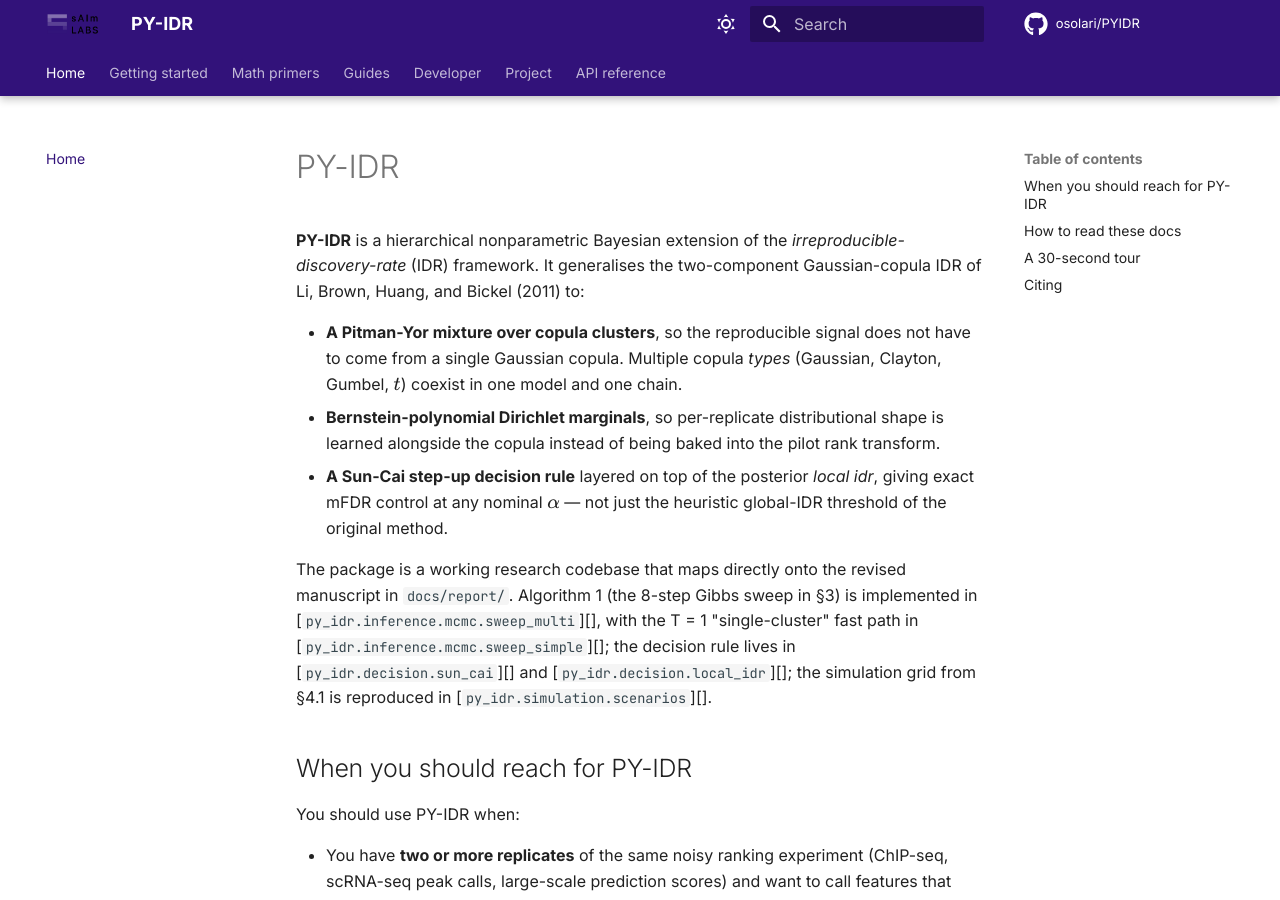
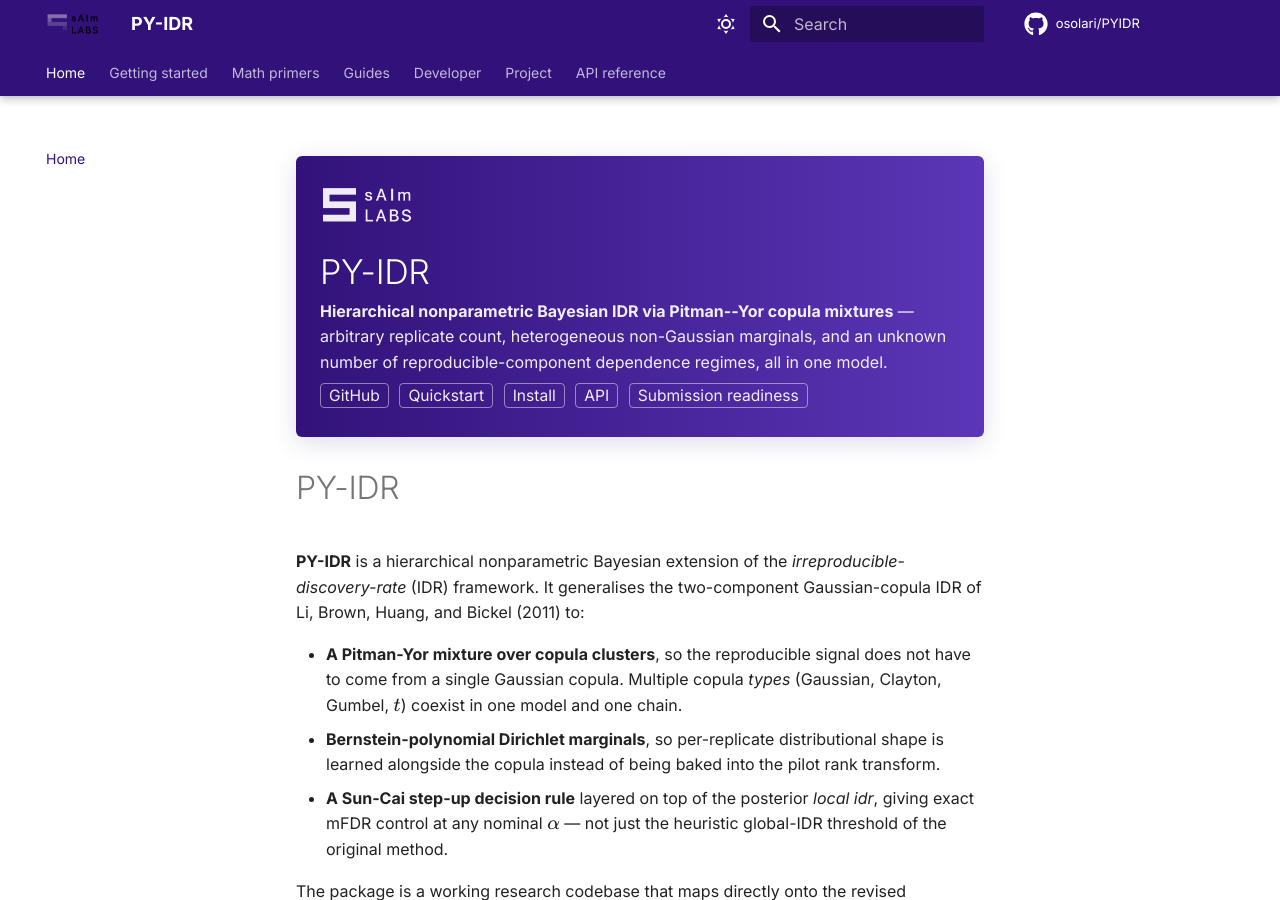
Before and after one commit to osolari/PYIDR, an MkDocs documentation site: the page built from docs/index.md, in a window 1280 px wide and 900 px high. Built offline with MkDocs 1.6.1 and Material for MkDocs 9.7.7, drawn with Linux system fonts in a browser that asks for light colours; comment, search, counter and statistics services are not loaded.

Commit message:
docs(site): add sAIm Labs hero header matching bayesbreak
Adds the .saim-hero block to docs/index.md so the landing page shows
the sAIm Labs logo + title gradient + badge links, matching the
bayesbreak site. The CSS class is already in assets/css/saim.css from
the earlier theme import; the markdown side was missing.

Badges link to GitHub repo, Quickstart, Install, API, and the
submission-readiness audit doc.

```diff
--- a/docs/index.md
+++ b/docs/index.md
@@ -1,3 +1,19 @@
+<div class="saim-hero" markdown>
+  <img src="assets/saim_logo.png" alt="sAIm Labs" class="saim-hero-logo">
+  <h1>PY-IDR</h1>
+  <p><strong>Hierarchical nonparametric Bayesian IDR via Pitman--Yor copula
+  mixtures</strong> — arbitrary replicate count, heterogeneous non-Gaussian
+  marginals, and an unknown number of reproducible-component dependence
+  regimes, all in one model.</p>
+  <p class="saim-hero-badges">
+    <a href="https://github.com/osolari/PYIDR">GitHub</a>
+    <a href="getting_started/quickstart/">Quickstart</a>
+    <a href="getting_started/installation/">Install</a>
+    <a href="api/">API</a>
+    <a href="report_submission_readiness/">Submission readiness</a>
+  </p>
+</div>
+
 # PY-IDR
 
 **PY-IDR** is a hierarchical nonparametric Bayesian extension of the
```
